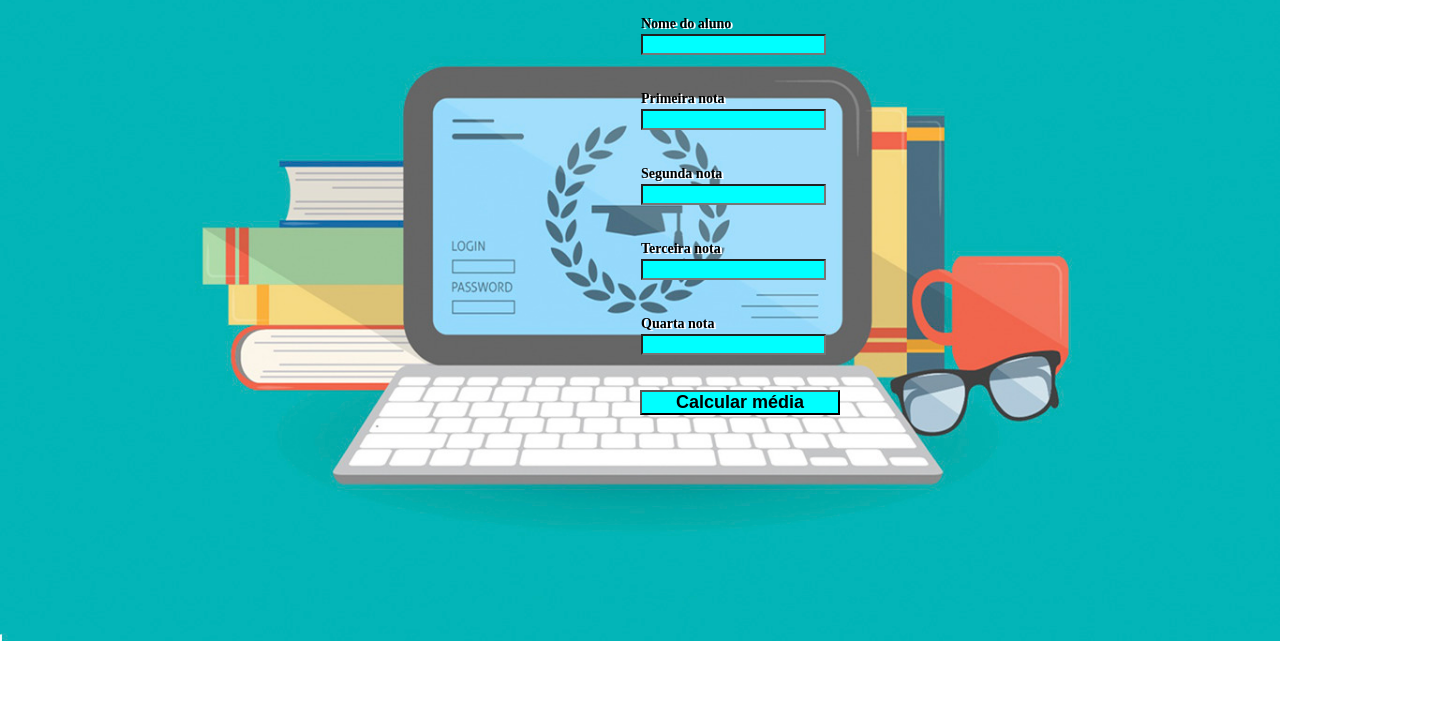
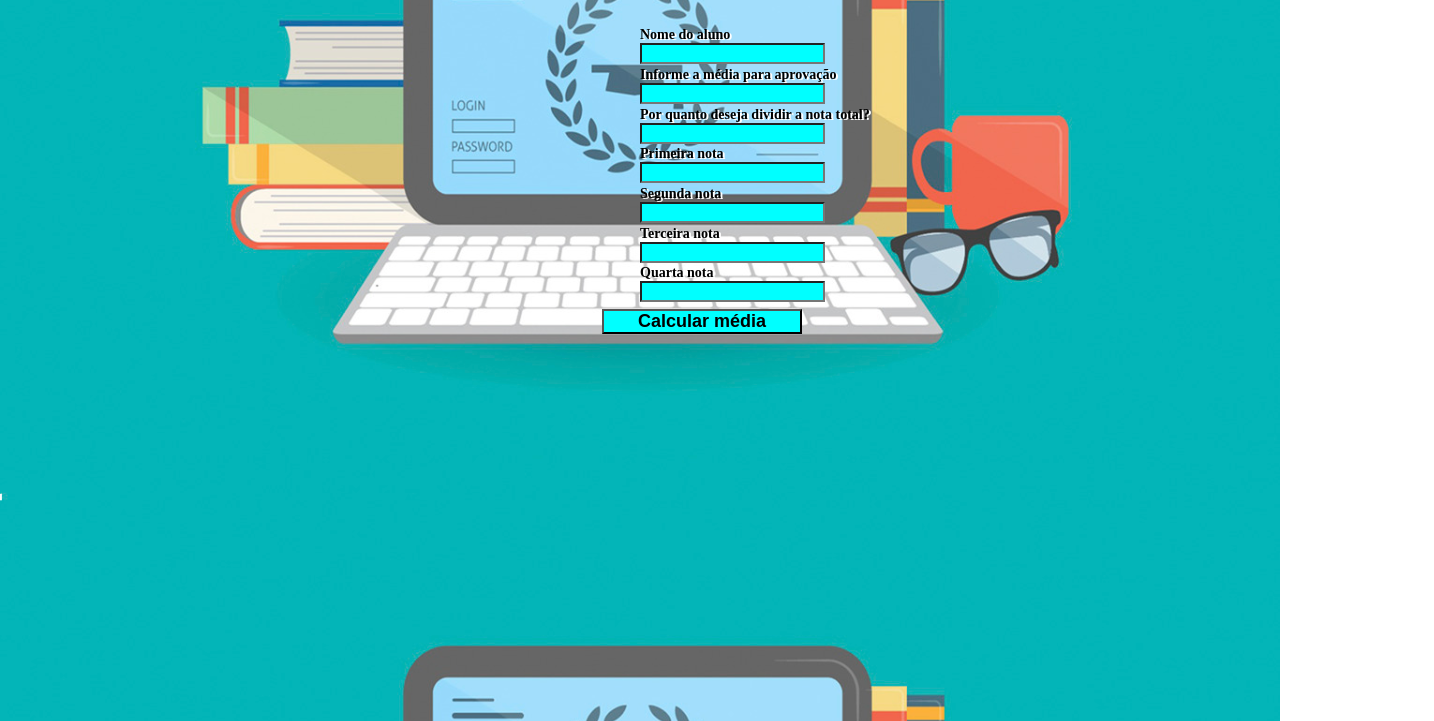
Before and after one commit to RubensFernando36/NotasMedias, a plain HTML site: page index.html in a window 1280 px wide. Shown: the part 79-800 px from the top of the page, 1434 px wide, since content can reach past the window. Drawn offline with Linux system fonts and the light colour scheme.

Commit message:
Add files via upload

```diff
--- a/index.html
+++ b/index.html
@@ -10,15 +10,12 @@
     <h1 class="titulo">Calcule as médias dos seus alunos</h1>
     <div class="notas">
         <b>Nome do aluno</b> <input id="aluno" type="text" /><br>
-        <br>
+        <b>Informe a média para aprovação</b> <input id="media_aprovacao" type="number"/><br>
+        <b>Por quanto deseja dividir a nota total?</b> <input id="valor_divisao" type="number" /><br>
         <b>Primeira nota</b> <input id="nota1" type="number"/><br>
-        <br>
         <b>Segunda nota</b> <input id="nota2" type="number"/><br>
-        <br>
         <b>Terceira nota</b> <input id="nota3" type="number"/><br>
-        <br>
         <b>Quarta nota</b><input id="nota4" type="number"/><br>
-        <br>
     </div>
         <button onclick= "media()" id="botao"><b>Calcular média</b></button>
 
@@ -38,19 +35,16 @@
         function media(nota_1,nota_2,nota_3,nota_4) {
 
             var nome = document.getElementById("aluno").value;
-
+            var media_aprova = parseFloat(document.getElementById("media_aprovacao").value);
+            var divisao_nota = parseFloat(document.getElementById("valor_divisao").value);
             var nota_1 = parseFloat(document.getElementById("nota1").value);
             var nota_2 = parseFloat(document.getElementById("nota2").value);
             var nota_3 = parseFloat(document.getElementById("nota3").value);
             var nota_4 = parseFloat(document.getElementById("nota4").value);
 
-            var somaNotas = nota_1+nota_2+nota_3+nota_4;
+            var media = (nota_1+nota_2+nota_3+nota_4)/divisao_nota;
 
-            var media = somaNotas/4;
-
-            //alert(" A média do " + nome + " foi " + media + ".");
-
-            if (media < 7 ) {
+            if (media < media_aprova ) {
 
                 alert("Recuperação!" + " A média do " + nome + " foi " + media + ".");
             } else {
--- a/style.css
+++ b/style.css
@@ -2,8 +2,8 @@ body{
     background-image: url(img/estudos.jpg);
     background-size:cover;
     background-repeat: no-repeat;
-    background-clip: border-box;
-
+    background-clip:content-box;
+    background-attachment:scroll;
 }
 
 .titulo{
@@ -15,24 +15,25 @@ body{
 
 .notas {
     display: flex;
-    margin: 0em 37em;
+    margin-top: 6.5em;
+    margin-left: 40em;
+    margin-bottom: -1em;
     flex-direction: column;
     align-items: baseline;
     text-align: center;
-    font-size: 16px;
-    gap: 2px;
+    font-size: 14px;
     color: black;
     text-shadow: 2px 1px white;
-    padding: 1px;
 
 }
 
-#aluno, #nota1, #nota2, #nota3, #nota4, #botao {
+#aluno, #media_aprovacao, #valor_divisao, #nota1, #nota2, #nota3, #nota4, #botao {
     background-color: aqua;
+    margin-bottom: -1em;
 }
 
 #botao{
-    margin: 0em 33em;
+    margin: 1em 30.7em;
     padding: 0px 14px;
     font-size: 18px;
     width: 200px;
@@ -40,21 +41,33 @@ body{
 
 @media only screen and (max-device-width: 600px) {
 
-    .titulo {margin-left: 50%; font-size: 30px; white-space: nowrap;}
+    .titulo {margin-left: 55%; font-size: 35px; white-space: nowrap;}
 
-    .notas {margin-left: 90%; font-size: 14px; white-space: nowrap;}
+    .notas {margin-top: 1em; margin-left: 100%; font-size: 14px; white-space: nowrap;}
 
     #botao {margin-left: 90%; font-size: 18px; white-space: nowrap;}
+
+    body{
+        background-position: center;
+
+     }
 
 }
 
 @media only screen and (max-device-width: 900px) {
 
-    .titulo {margin-left: 20%; font-size: 30px; white-space: nowrap;}
+    .titulo {margin-bottom: 0.1em; margin-left: 13%; font-size: 30px; white-space: nowrap;}
 
-    .notas {margin-left: 50%; font-size: 14px; white-space: nowrap;}
+    .notas {margin-top: 2.3em; margin-bottom: 0.1; margin-left: 50%; font-size: 14px; white-space: nowrap;}
 
-    #botao {margin-left: 50%; font-size: 18px; white-space: nowrap;}
+    #botao {margin-left: 47%; font-size: 18px; white-space: nowrap;}
+
+    body{
+
+       background-size: cover;
+       background-position:20%;
+       background-repeat: repeat-y;
+    }
 
 
 }
```
